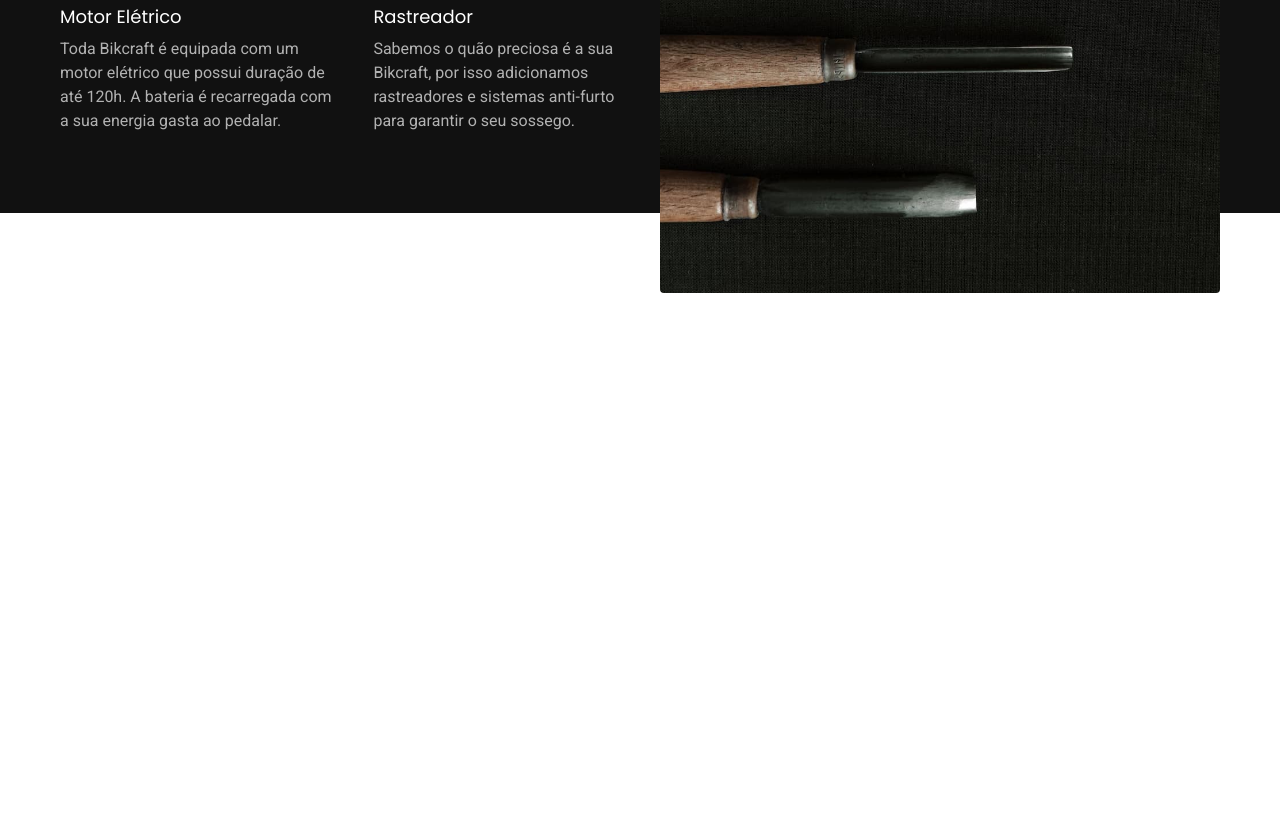
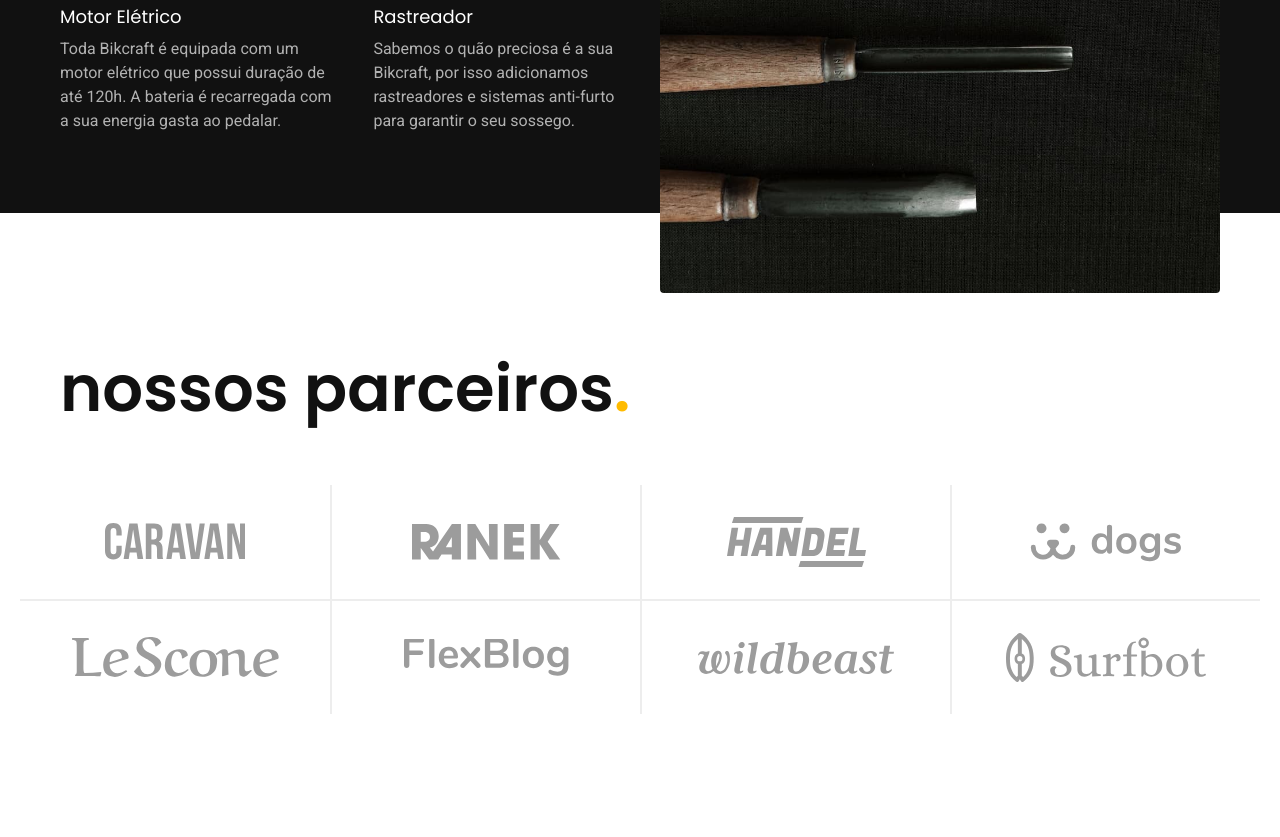
Before and after one commit to Felipemorai/Origamid-Html-e-Css-, a plain HTML site: page Bikcraft/index.html in a window 1280 px wide. Shown: the part 2297-3134 px from the top of the page. Drawn offline with Linux system fonts and the light colour scheme.

Commit message:
parceiros

```diff
--- /dev/null
+++ b/Bikcraft/css/home/parceiros.css
@@ -0,0 +1,36 @@
+.parceiros {
+    padding-top: 60px;
+    padding-bottom: 120px;
+}
+
+.parceiros h2 {
+    margin-bottom: 60px;
+}
+
+.parceiros ul {
+    padding: 0 20px;
+    max-width: 1400px;
+    display: grid;
+    grid-template-columns: repeat(4, 1fr);
+    margin: 0 auto;
+}
+
+.parceiros li {
+    display: flex;
+    padding: 32px;
+    border-left: 2px solid var(--cor-2);
+}
+
+.parceiros img {
+    margin: auto;
+}
+
+.parceiros li:first-child,
+.parceiros li:nth-child(5) {
+    border-left: none;
+}
+
+/* A partir do 5 */
+.parceiros li:nth-child(n + 5) {
+    border-top: 2px solid var(--cor-2);
+}
--- a/Bikcraft/css/style.css
+++ b/Bikcraft/css/style.css
@@ -8,6 +8,7 @@
 /* Home */
 @import "./home/introducao.css";
 @import "./home/tecnologia.css";
+@import "./home/parceiros.css";
 
 /* Utilidades */
 @import "./utilidades/componentes.css";
--- a/Bikcraft/index.html
+++ b/Bikcraft/index.html
@@ -92,5 +92,36 @@
             </div>
         </div>
     </article>
+
+    <section class="parceiros" aria-label="Nossos Parceiros">
+        <h2 class="container font-1-xxl">nossos parceiros<span class="cor-p1">.</span></h2>
+
+        <ul>
+            <li>
+                <img src="./img/parceiros/caravan.svg" alt="caravan">
+            </li>
+            <li>
+                <img src="./img/parceiros/ranek.svg" alt="ranek">
+            </li>
+            <li>
+                <img src="./img/parceiros/handel.svg" alt="handel">
+            </li>
+            <li>
+                <img src="./img/parceiros/dogs.svg" alt="dogs">
+            </li>
+            <li>
+                <img src="./img/parceiros/lescone.svg" alt="lescone">
+            </li>
+            <li>
+                <img src="./img/parceiros/flexblog.svg" alt="flexblog">
+            </li>
+            <li>
+                <img src="./img/parceiros/wildbeast.svg" alt="wildbeast">
+            </li>
+            <li>
+                <img src="./img/parceiros/surfbot.svg" alt="surfbot">
+            </li>
+        </ul>
+    </section>
 </body>
 </html>
```
